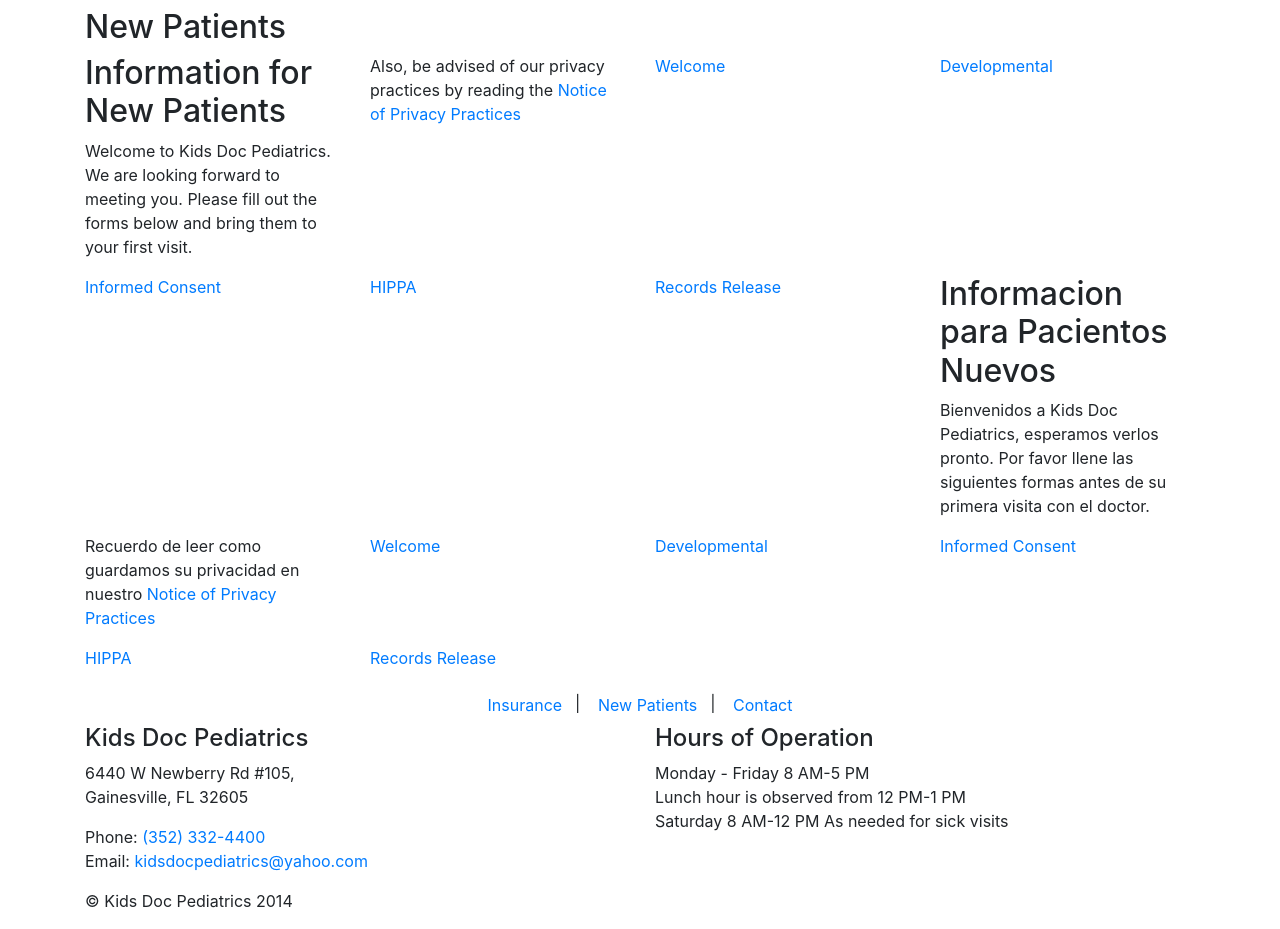
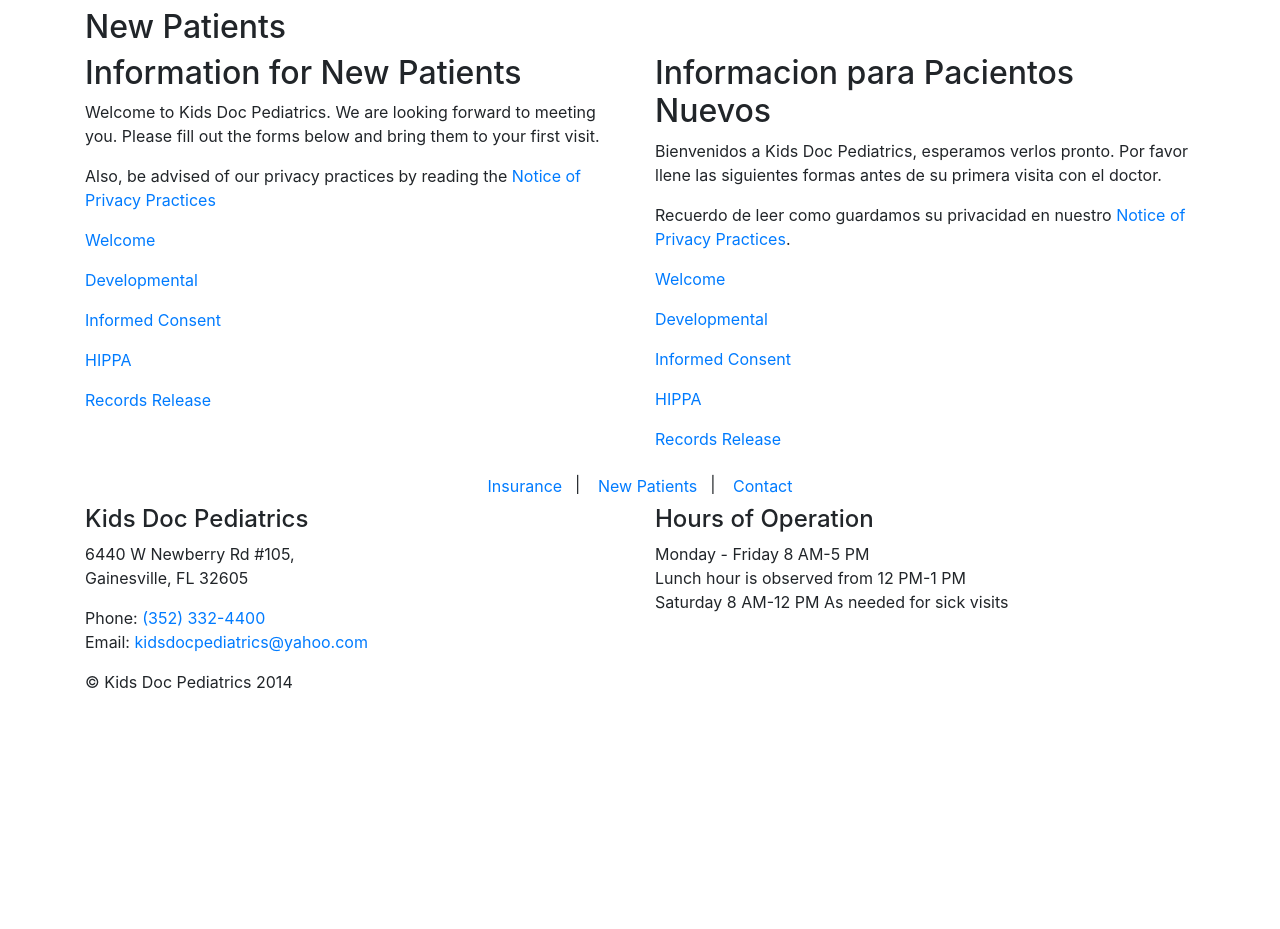
Before and after one commit to dannysepler/kids, a PHP site: page /newpatients.php in a window 1280 px wide. Shown: the part 58-987 px from the top of the page. After the commit the page ends 747 px from the top, so only its background shows below. Run offline with PHP 8.4, Linux system fonts and the light colour scheme; some libraries are stand-ins or nearby versions.

Commit message:
Fixed new patients php and css files

```diff
--- a/dist/css/customs/newpatients.css
+++ b/dist/css/customs/newpatients.css
@@ -1,4 +1,4 @@
-.row.team p {
-	margin-left: 10%;
-	margin-right: 10%;
+
+.pt-background {
+	background: none repeat scroll 0 0 #f2f2f2;
 }
--- a/layout/newpatients.php
+++ b/layout/newpatients.php
@@ -19,71 +19,28 @@
 		</div>
   	</div>
 
-  	<div class="row team">
-      <div class="col-md-3">
+  	<div class="row pt-background">
+		<div class="col-md-6">
 			<!-- ENGLISH -->
 			<h2>Information for New Patients</h2>
-    		<p>
-    			Welcome to Kids Doc Pediatrics.
-    			We are looking forward to
-    			meeting you. Please fill out the
-    			forms below and bring them to your
-    			first visit.
-    		</p>
-      </div>
-  		<div class="col-md-3">
-        <p>
-    			Also, be advised of our privacy
-    			practices by reading the
-    			<a href="#">Notice of Privacy Practices</a>
-    		</p>
-      </div>
-      <div class="col-md-3">
+			<p>Welcome to Kids Doc Pediatrics. We are looking forward to meeting you. Please fill out the forms below and bring them to your first visit.</p>
+			<p>Also, be advised of our privacy	practices by reading the <a href="#">Notice of Privacy Practices</a></p>
 			<p><a href="#">Welcome</a></p>
-      </div>
-      <div class="col-md-3">
 			<p><a href="#">Developmental</a></p>
-      </div>
-      <div class="col-md-3">
 			<p><a href="#">Informed Consent</a></p>
-      </div>
-      <div class="col-md-3">
 			<p><a href="#">HIPPA</a></p>
-      </div>
-      <div class="col-md-3">
 			<p><a href="#">Records Release</a></p>
 		</div>
 
       <!-- SPANISH -->
-      <div class="col-md-3">
+      <div class="col-md-6">
         <h2>Informacion para Pacientos Nuevos</h2>
-        <p>
-          Bienvenidos a Kids Doc Pediatrics,
-          esperamos verlos pronto. Por favor
-          llene las siguientes formas antes
-          de su primera visita con el doctor.
-        </p>
-      </div>
-      <div class="col-md-3">
-        <p>
-          Recuerdo de leer como guardamos su
-          privacidad en nuestro
-          <a href="#">Notice of Privacy Practices</a>
-        </p>
-      </div>
-      <div class="col-md-3">
+        <p>Bienvenidos a Kids Doc Pediatrics, esperamos verlos pronto. Por favor llene las siguientes formas antes de su primera visita con el doctor.</p>
+        <p>Recuerdo de leer como guardamos su privacidad en nuestro<a href="#"> Notice of Privacy Practices</a>.</p>
         <p><a href="#">Welcome</a></p>
-      </div>
-      <div class="col-md-3">
         <p><a href="#">Developmental</a></p>
-      </div>
-      <div class="col-md-3">
         <p><a href="#">Informed Consent</a></p>
-      </div>
-      <div class="col-md-3">
         <p><a href="#">HIPPA</a></p>
-      </div>
-      <div class="col-md-3">
         <p><a href="#">Records Release</a></p>
       </div>
   	</div>
```
Lines whose indentation alone changed are shown as unchanged.
